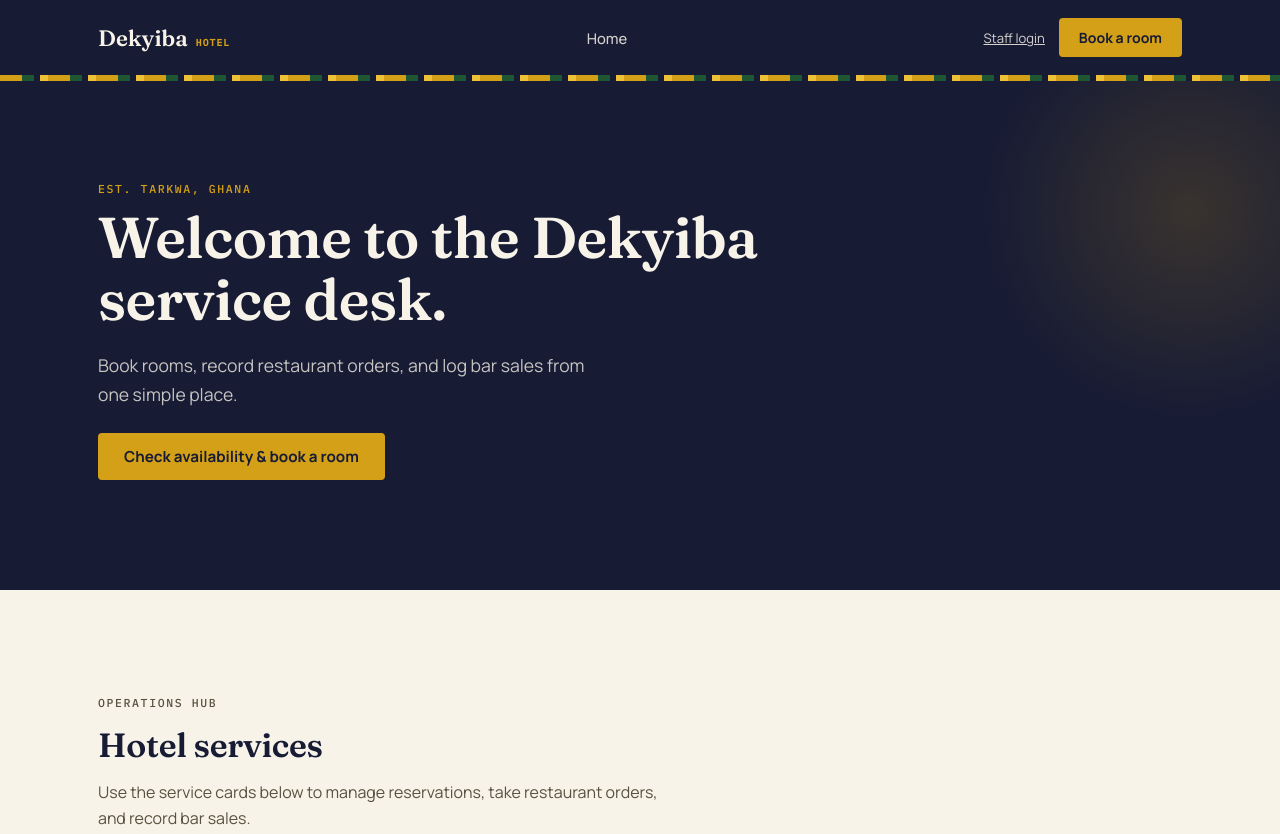
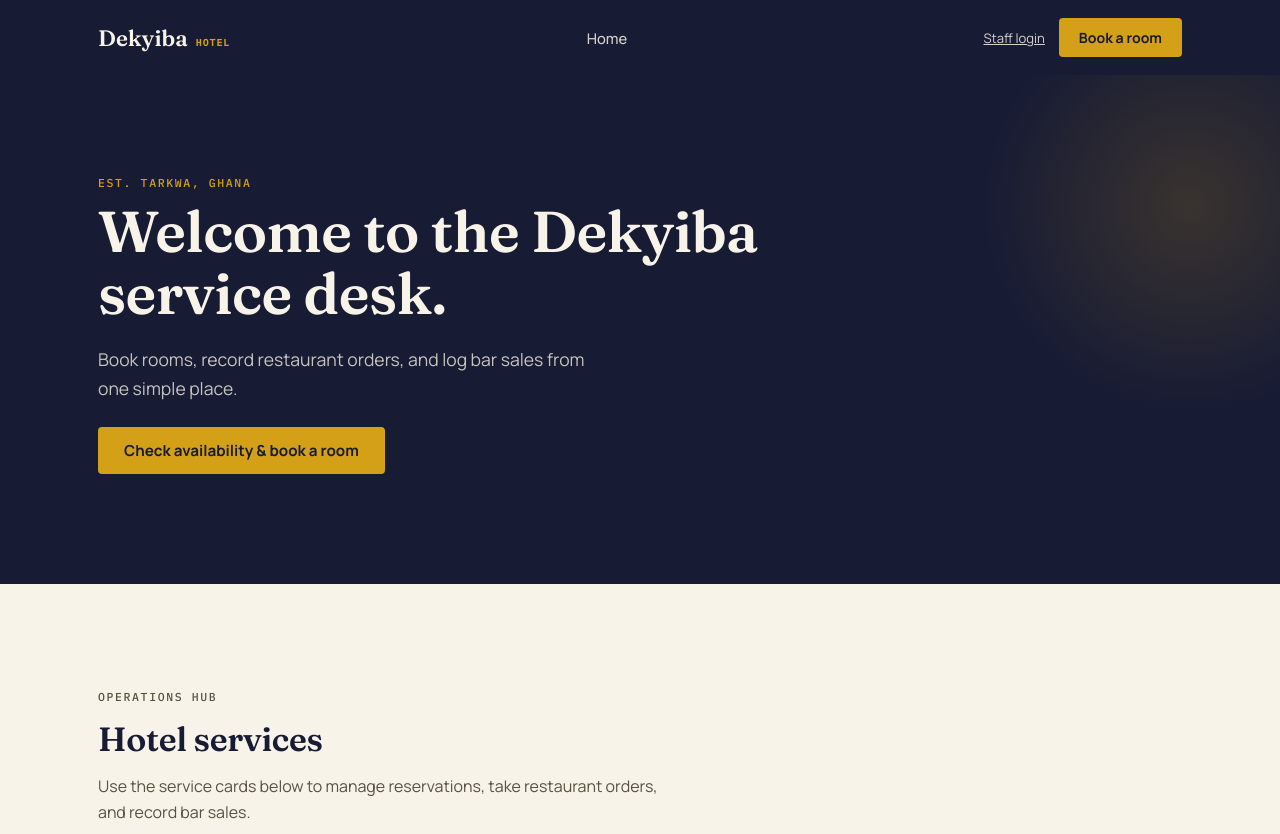
Before and after one commit to 1kipsta/dekyiba, a website: page public/index.html in a window 1280 px wide. Shown: the top 834 px of the page. Drawn offline with Linux system fonts and the light colour scheme.

Commit message:
Update index.html

```diff
--- a/public/index.html
+++ b/public/index.html
@@ -28,7 +28,7 @@
   </nav>
 </header>
 
-<div class="kente-stripe"></div>
+
 
 <section class="hero">
   <div class="hero-inner">
```
